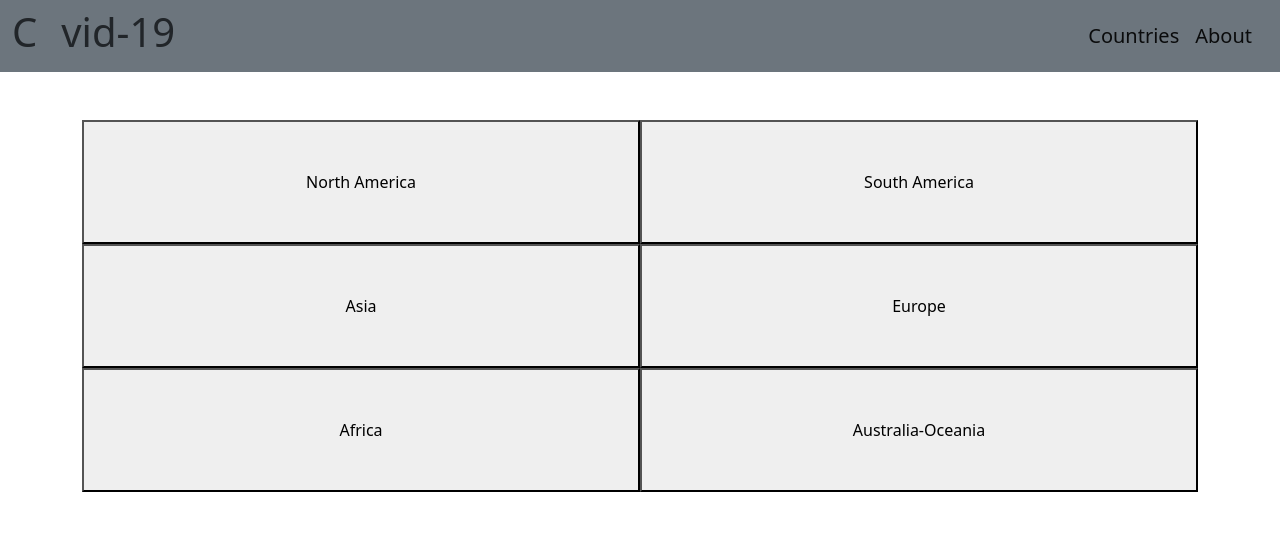
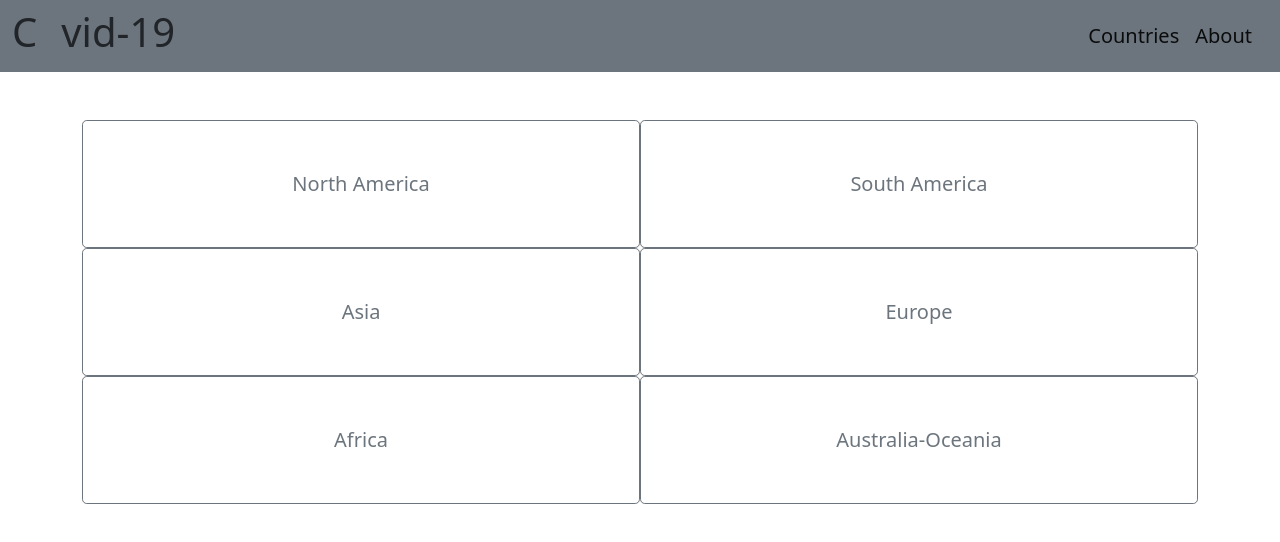
Before and after one commit to fherrerao/Covid-Metrics, a React (Create React App) app: page /#/ in a window 1280 px wide. Shown: the top 542 px of the page. Built offline with nearby package versions, Linux system fonts and the light colour scheme; no server answers; some icons are missing.

Commit message:
Add Continents component

```diff
--- a/src/App.jsx
+++ b/src/App.jsx
@@ -5,6 +5,7 @@ import { HashRouter, Route, Routes } from "react-router-dom";
 import Metrics from "./components/Metrics";
 import About from "./components/About";
 import "bootstrap/dist/css/bootstrap.min.css";
+import Continents from "./components/Continents";
 
 function App() {
   return (
@@ -14,6 +15,7 @@ function App() {
         <Routes>
           <Route path="/" element={<Metrics />} />
           <Route path="/about" element={<About />} />
+          <Route path="/countries/:name" element={<Continents />} />
         </Routes>
       </HashRouter>
     </div>
--- /dev/null
+++ b/src/components/Continents.jsx
@@ -0,0 +1,17 @@
+import { useSelector } from "react-redux";
+
+const Continents = () => {
+  const arrCountries = useSelector((state) => state.metricsReducer);
+  const arrSelectedContinent = arrCountries.filter(
+    (item) => item.continent === "South America"
+  );
+
+  return (
+    <ul>
+      {arrSelectedContinent.map((continent) => (
+        <li>{continent.country}</li>
+      ))}
+    </ul>
+  );
+};
+export default Continents;
--- a/src/components/Metrics.jsx
+++ b/src/components/Metrics.jsx
@@ -1,8 +1,11 @@
 import { useSelector } from "react-redux";
+import { NavLink } from "react-router-dom";
+import Continents from "./Continents";
 
 const Metrics = () => {
   const arrCountries = useSelector((state) => state.metricsReducer);
-
+  const arrExample = arrCountries.filter((item) => item.continent === "Asia");
+  // console.log(arrExample);
   const arr = [
     "North America",
     "South America",
@@ -12,11 +15,20 @@ const Metrics = () => {
     "Australia-Oceania",
   ];
 
+  const handlerContinent = (e) => {
+    console.log(e.target.textContent);
+  };
+
   return (
     <div className="container g-buttons mt-5">
       {arr.map((element, index) => (
         <div className="h-buttons" key={index}>
-          <button className="p-5">{element}</button>
+          <NavLink
+            className="btn btn-outline-secondary btn-lg py-5"
+            to={`/countries/${element}`}
+          >
+            {element}
+          </NavLink>
         </div>
       ))}
     </div>
--- a/src/redux/metrics/metrics.js
+++ b/src/redux/metrics/metrics.js
@@ -13,6 +13,8 @@ export const getMetrics = async (dispatch) => {
   const arrData = data.map(element => ({
     id: element.countryInfo._id,
     continent: element.continent,
+    country: element.country,
+    image: element.countryInfo.flag,
   }));
   dispatch(addMetrics(arrData));
 }
```
